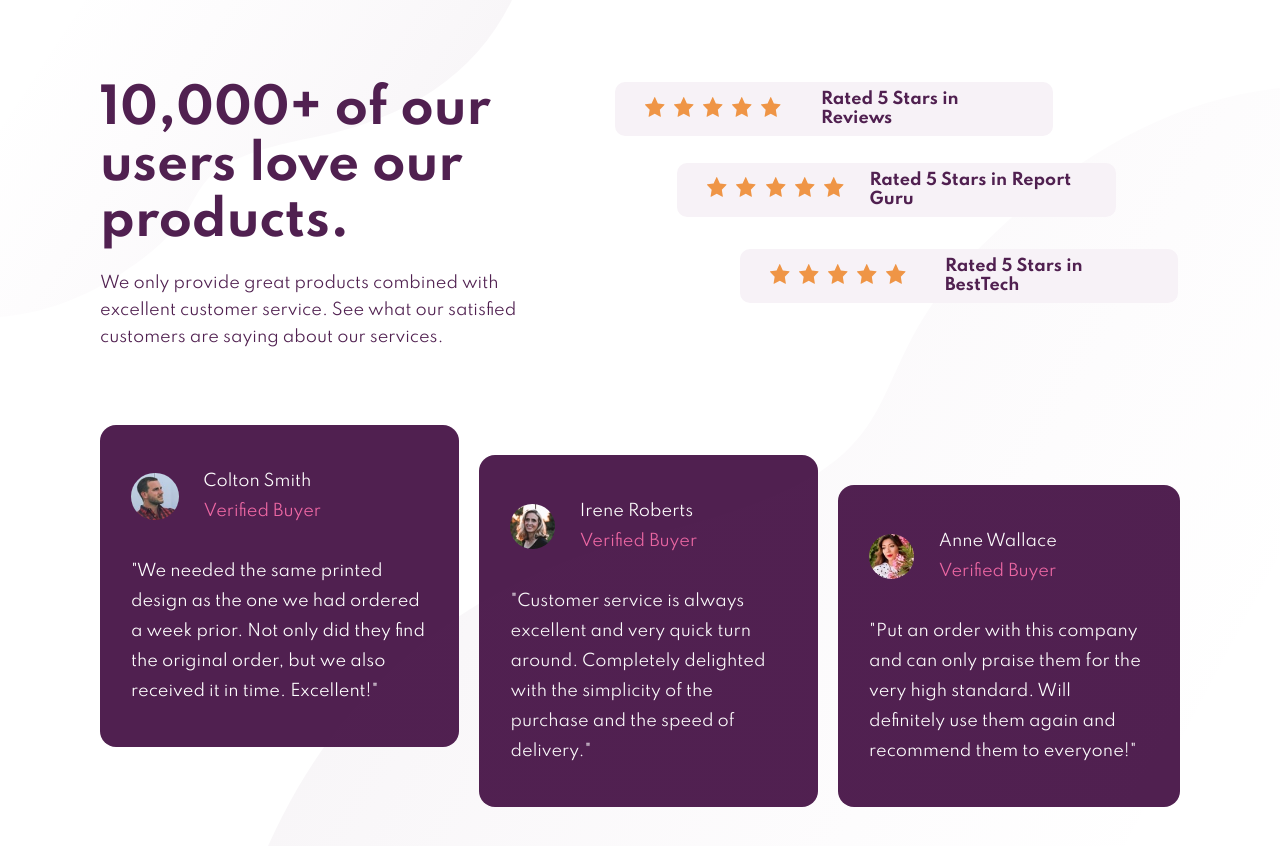
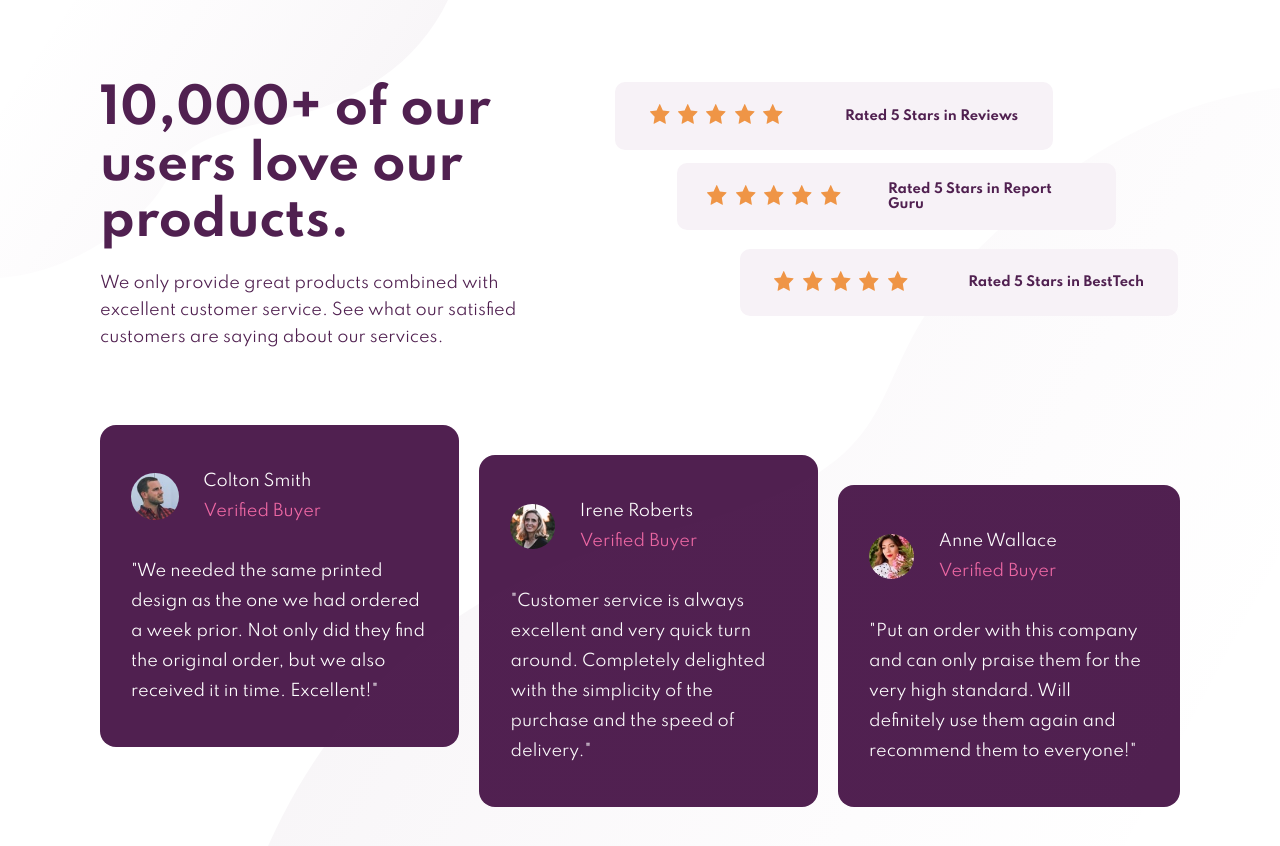
Before and after one commit to saurav49/frontend-mentor-challenges, a plain HTML site: page social-proof-section-master/index.html in a window 1280 px wide. Drawn offline with Linux system fonts and the light colour scheme.

Commit message:
style - updated height of rating card and few other changes

```diff
--- a/social-proof-section-master/style.css
+++ b/social-proof-section-master/style.css
@@ -31,7 +31,7 @@ body {
   position: absolute;
   top: 0;
   left: 0;
-  width: 40%;
+  width: 35%;
 }
 
 .bottom-image {
@@ -84,8 +84,9 @@ body {
   background-color: var(--Light-Grayish-Magenta);
   padding: 10px 30px;
   width: 70%;
-  height: 20%;
+  height: 25%;
   border-radius: 10px;
+  font-size: 13px;
 }
 
 .rating-card:nth-child(1) {
```
